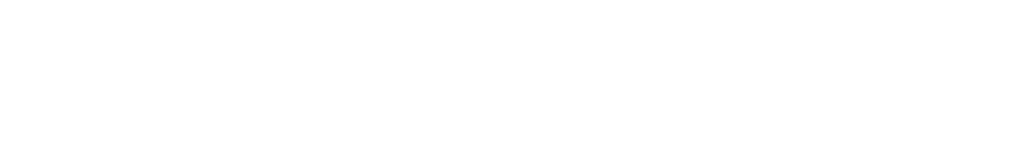
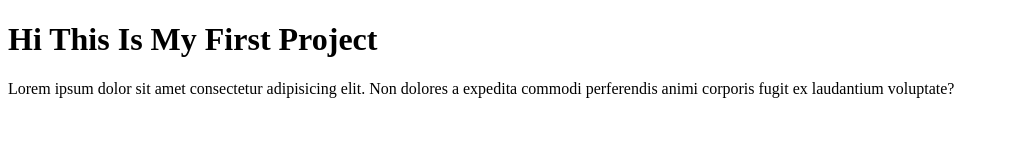
Before and after one commit to tasrifahmedeasin/first-web, a plain HTML site: page index.html in a window 1280 px wide. Shown: the whole page, without its empty margins (0-1009 px from the left). Drawn offline with Linux system fonts and the light colour scheme.

Commit message:
added first project

```diff
--- a/index.html
+++ b/index.html
@@ -6,6 +6,7 @@
   <title>Document</title>
 </head>
 <body>
-
+  <h1>Hi This Is My First Project</h1>
+<p>Lorem ipsum dolor sit amet consectetur adipisicing elit. Non dolores a expedita commodi perferendis animi corporis fugit ex laudantium voluptate?</p>
 </body>
 </html>
```
